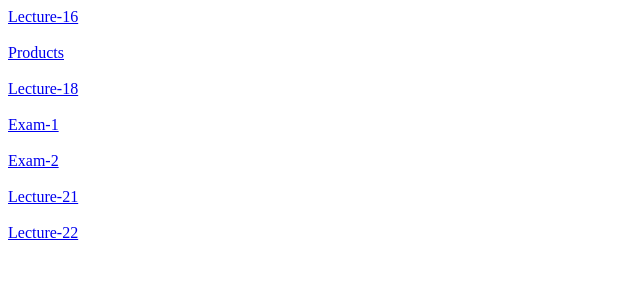
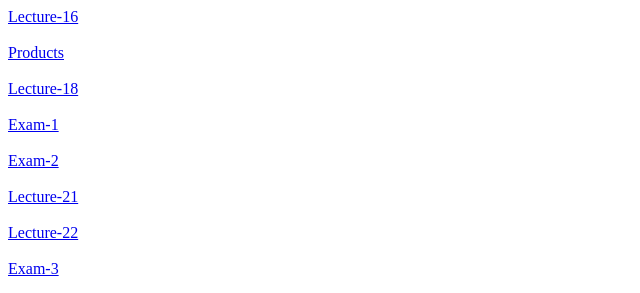
Before and after one commit to Deep-Gohil/javascript, a plain HTML site: page index.html in a window 1280 px wide. Shown: the full height of the page, 0-640 px from the left. Drawn offline with Linux system fonts and the light colour scheme.

Commit message:
Update index.html

```diff
--- a/index.html
+++ b/index.html
@@ -13,7 +13,7 @@
     <a href="./Exam-2/index.html">Exam-2</a> <br> <br>
     <a href="./Lecture-21/index.html">Lecture-21</a> <br> <br>
     <a href="./Lecture-22/index.html">Lecture-22</a> <br> <br>
-    <a href=""></a> <br> <br>
+    <a href="./Exam-3/index.html">Exam-3</a> <br> <br>
     <a href=""></a> <br> <br>
     <a href=""></a> <br> <br>
 </body>
```
